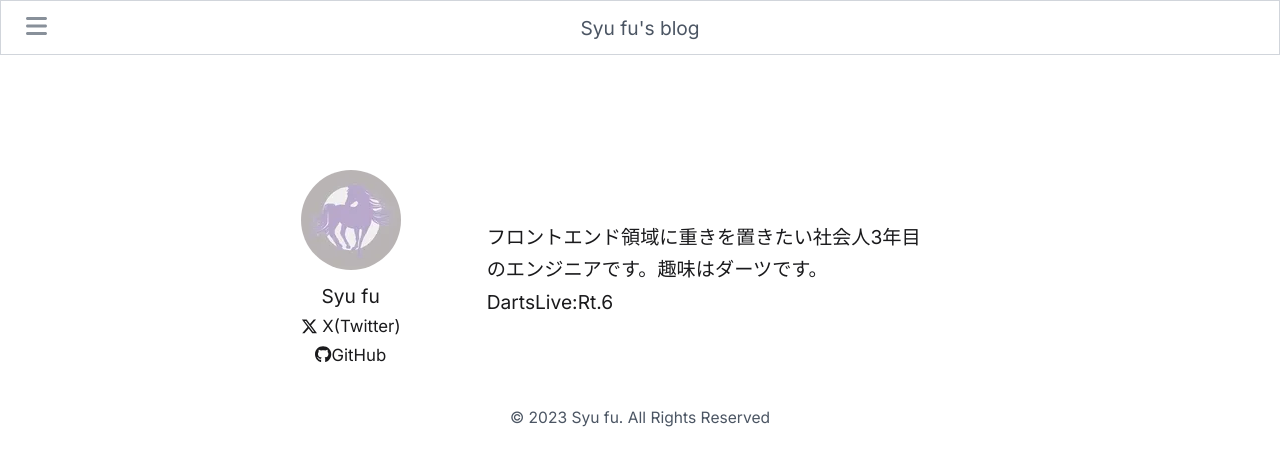
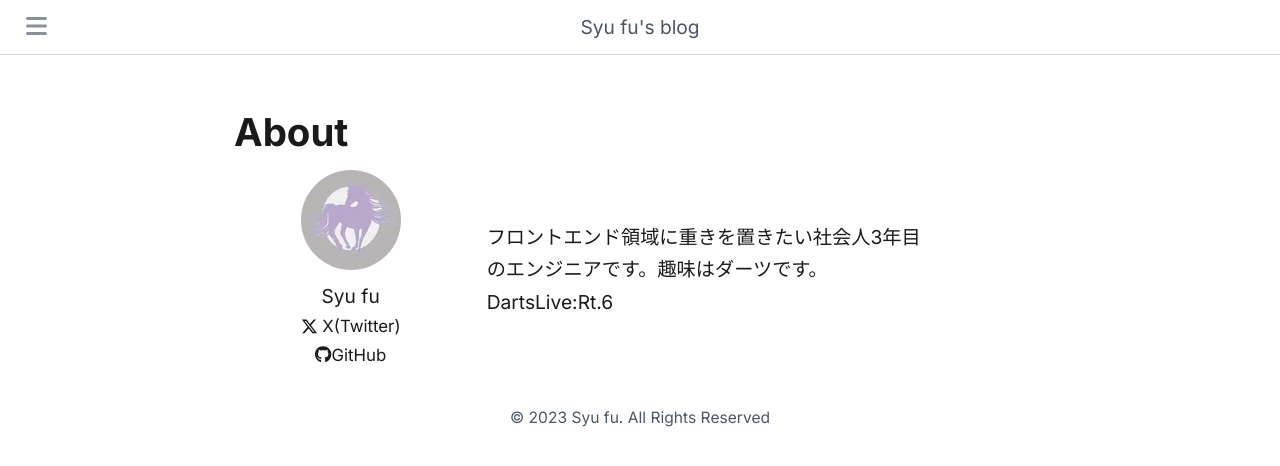
Before and after one commit to Syu-fu/next-blog, a Next.js app: page /about in a window 1280 px wide. Shown: the top 466 px of the page. Built offline with nearby package versions, Linux system fonts and the light colour scheme.

Commit message:
refactor: Refactor css

```diff
--- a/src/app/_components/article.module.css
+++ b/src/app/_components/article.module.css
@@ -21,11 +21,11 @@
 }
 
 .main-content-date {
-  color: #626264;
+  color: var(--color-note);
 }
 
 .main-content-description {
-  color: #4d4d4d;
+  color: var(--color-secondary);
 }
 
 .main-content-link {
--- a/src/app/_components/footer.module.css
+++ b/src/app/_components/footer.module.css
@@ -14,5 +14,5 @@
   height: auto;
   padding: 20px;
   font-size: 1.3rem;
-  color: #4b5563;
+  color: var(--color-title);
 }
--- a/src/app/_components/header.module.css
+++ b/src/app/_components/header.module.css
@@ -5,15 +5,14 @@
   font-size: 1.6rem;
   line-height: 55px;
   text-align: center;
-  background: #fff;
-  border: 1px solid #d1d5db;
+  border-bottom: 1px solid #d1d5db;
 }
 
 .title {
   font-size: 1.6rem;
   font-weight: 400;
   line-height: 55px;
-  color: #4b5563;
+  color: var(--color-title);
   text-align: center;
 }
 
@@ -30,7 +29,7 @@
 
 .icon {
   font-size: 2rem;
-  color: #88909a;
+  color: var(--color-menu-icon);
 }
 
 .closed {
@@ -46,8 +45,8 @@
   flex-direction: column;
   width: 12rem;
   padding: 1rem;
-  background-color: #fff;
-  box-shadow: 0 2px 4px rgb(0 0 0 / 10%);
+  background-color: var(--color-background);
+  box-shadow: 0 2px 4px rgb(var(--color-shadow) / 10%);
 }
 
 .menu-items {
--- a/src/app/globals.css
+++ b/src/app/globals.css
@@ -40,6 +40,14 @@
   --color-note: #626264;
   --color-light: #9eabb3;
   --color-link: #005aff;
+  --color-title: #4b5563;
+  --color-background: #fff;
+  --color-menu-icon: #88909a;
+  --color-check-font: #fff;
+  --color-check-bg: #4b5563;
+  --color-tag-bg: #f2f2f2;
+  --color-code-bg: #f6f8fa;
+  --color-shadow: 0 0 0;
 }
 
 @media (prefers-color-scheme: light) {
@@ -69,10 +77,6 @@
     --callout-border-rgb: 108, 108, 108;
     --card-rgb: 100, 100, 100;
     --card-border-rgb: 200, 200, 200;
-    --color-text: #1a1a1c;
-    --color-secondary: #4d4d4d;
-    --color-note: #626264;
-    --color-light: #eef2f8;
   }
 }
 
@@ -98,6 +102,7 @@ body {
   overflow-y: scroll;
   font-size: 1.6rem;
   color: rgb(var(--foreground-rgb));
+  background: var(--color-background);
 }
 
 html,
@@ -109,12 +114,6 @@ a {
   color: var(--color-link);
   text-decoration: none;
   cursor: pointer;
-}
-
-@media (prefers-color-scheme: light) {
-  html {
-    color-scheme: light;
-  }
 }
 
 .code-line {
@@ -139,7 +138,11 @@ code {
   font-family: var(--font-mono) !important;
   font-size: 1.4rem !important;
   font-weight: 400;
-  background: #f6f8fa;
+  background: var(--color-code-bg);
+}
+
+h1 {
+  color: var(--color-text);
 }
 
 h2 {
@@ -213,6 +216,7 @@ td {
 
 pre {
   padding-top: 1.8rem !important;
+  color: #fff;
 }
 
 div[data-remark-code-title='true'] {
@@ -225,7 +229,7 @@ div[data-remark-code-title='true'] {
   font-size: 1.25rem;
   font-weight: 700;
   line-height: 1.25rem;
-  color: var(--color-text);
+  color: #1a1a1c;
   letter-spacing: 0.025rem;
   background: #dce4eb;
   border-radius: 0 0 0.5rem;
@@ -236,5 +240,5 @@ li {
 }
 
 span {
-  color: var(--color-text);
+  color: #1a1a1c;
 }
--- a/src/app/page/[slug]/page.module.css
+++ b/src/app/page/[slug]/page.module.css
@@ -8,7 +8,7 @@
   margin-right: 0.5rem;
   font-size: 1.4rem;
   color: var(--color-secondary);
-  background-color: #f2f2f2;
+  background-color: var(--color-tag-bg);
   border-radius: 0.5rem;
 }
 
```
